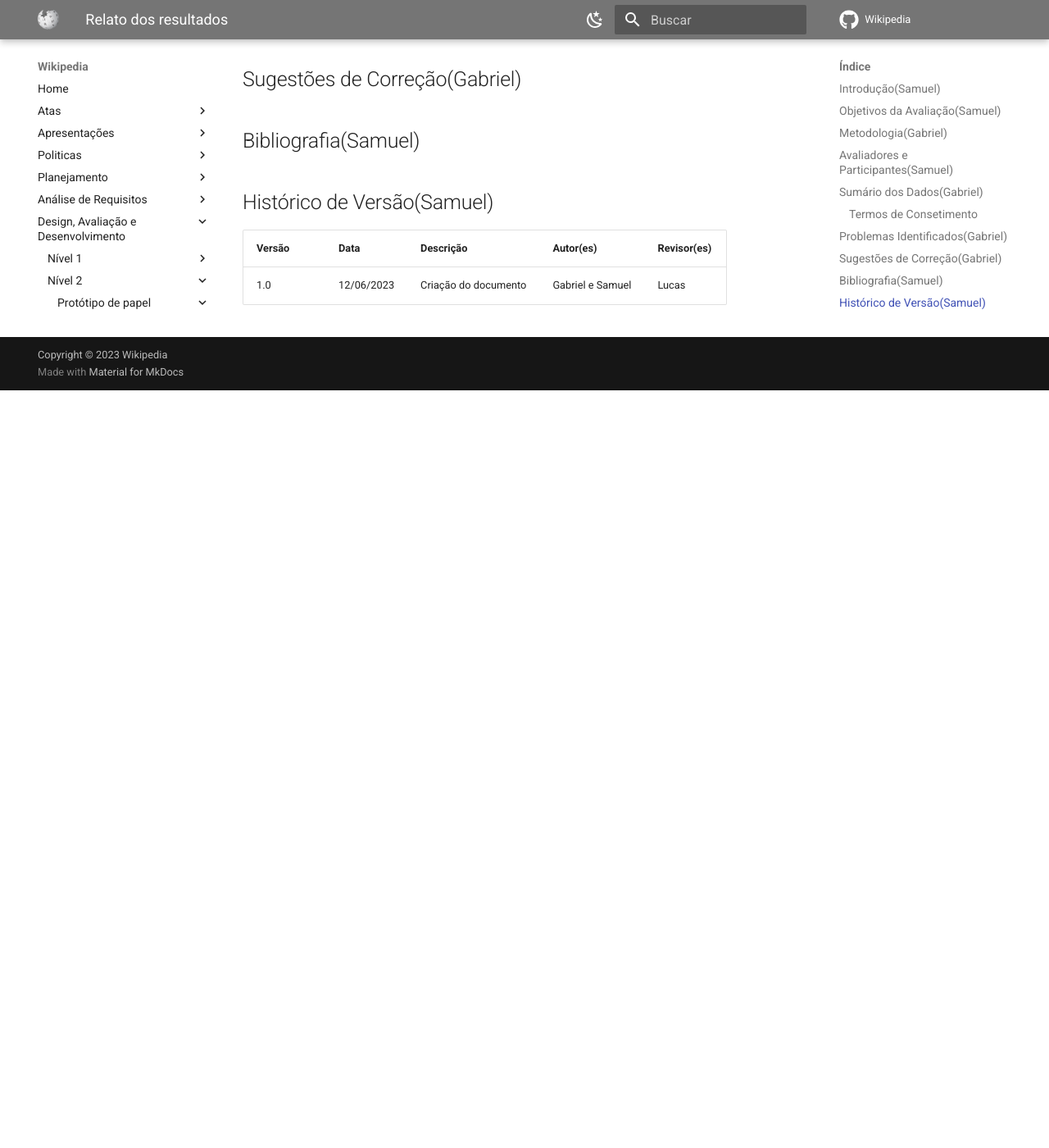
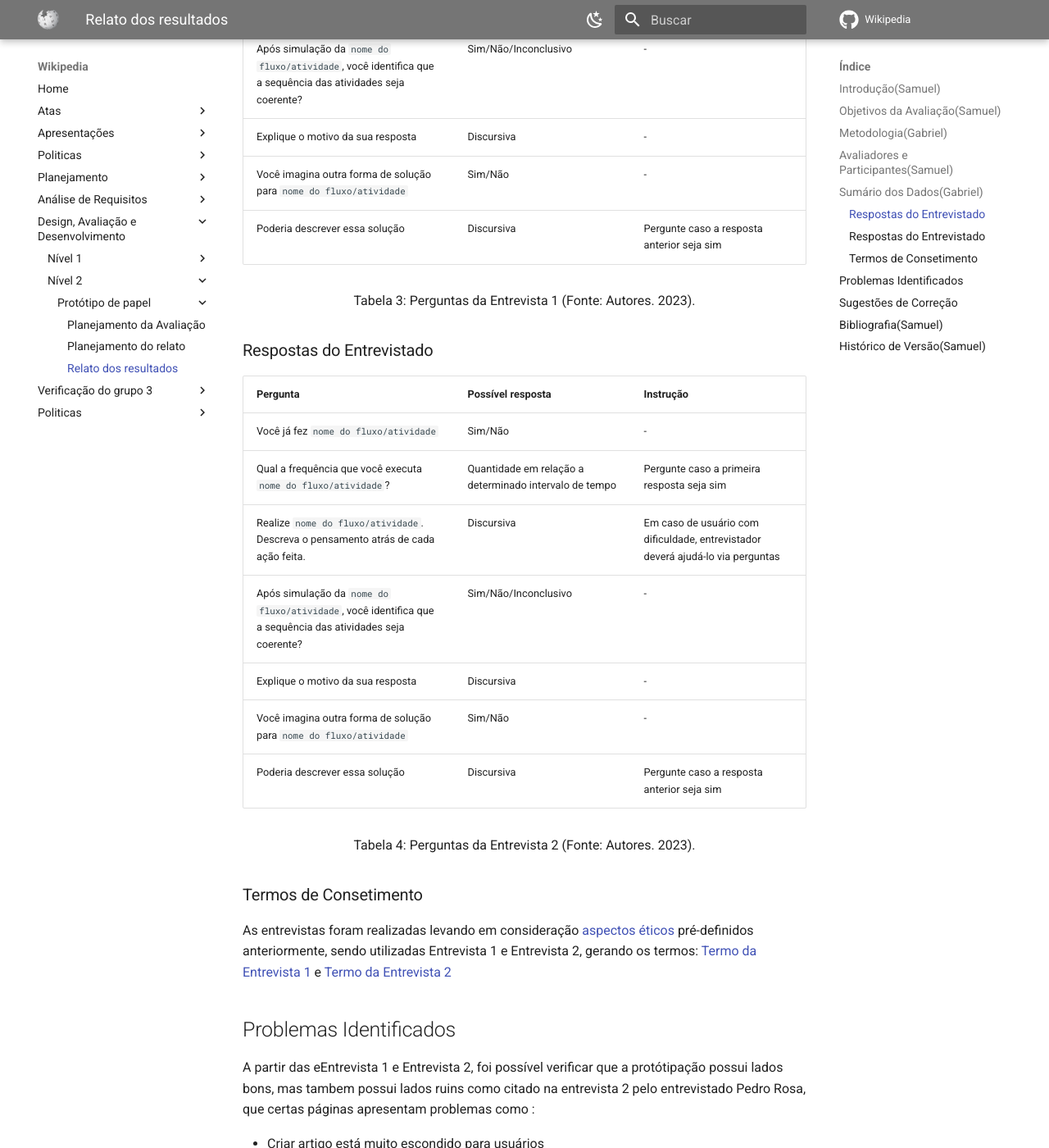
Before and after one commit to Interacao-Humano-Computador/2023.1-Wikipedia, an MkDocs documentation site: the page built from docs/design-avaliacao-desenvolvimento/nivel2/prototipoDePapel/relatoDosResultados.md, in a window 1280 px wide and 1400 px high, scrolled down 1770 px. Shown: the whole window at 82% size. Built offline with MkDocs 1.6.1 and Material for MkDocs 9.7.7, drawn with Linux system fonts in a browser that asks for light colours; comment, search, counter and statistics services are not loaded; before the commit the page ends 2246 px from its top, so only the background shows below that; some of the changed text lies outside the part shown.

Commit message:
Adicionando seções
Co-authored-by: SamuelGSouza <samuelgomes318@gmail.com>

```diff
--- a/docs/design-avaliacao-desenvolvimento/nivel2/prototipoDePapel/relatoDosResultados.md
+++ b/docs/design-avaliacao-desenvolvimento/nivel2/prototipoDePapel/relatoDosResultados.md
@@ -11,7 +11,7 @@
 <iframe width="560" height="315" src="https://www.youtube.com/embed/RK3PEqVyno0" title="YouTube video player" frameborder="0" allow="accelerometer; autoplay; clipboard-write; encrypted-media; gyroscope; picture-in-picture; web-share" allowfullscreen></iframe>
 
 <div style="text-align: center">
-    <p> Tabela X: Entrevista 1 (Fonte: Ana e Lucas. 2023).</p>
+    <p> Entrevista 1: Entrevista com Henrique (Fonte: Ana e Lucas. 2023).</p>
 </div>
 
 A entrevista 1 realizada com Henrique Pucci, o usuário gostou das atividades e não encontrou dificuldades na realização das atividades propostas, o que gerou poucos ou nenhum comentários sobre problemas encontrados.
@@ -19,19 +19,61 @@
 <iframe width="560" height="315" src="https://www.youtube.com/embed/nE8eoJsJkWs" title="YouTube video player" frameborder="0" allow="accelerometer; autoplay; clipboard-write; encrypted-media; gyroscope; picture-in-picture; web-share" allowfullscreen></iframe>
 
 <div style="text-align: center">
-    <p> Tabela X: Entrevista 2 (Fonte: Chaydson e Pedro. 2023).</p>
+    <p> Entrevista 2: Entrevista com Pedro Rosa (Fonte: Chaydson e Pedro. 2023).</p>
 </div>
 
 A entrevista 2 realizada com Pedro Rosa, apesar de saber as atividades e conseguir realizar o fluxo com certa facilidade, o mesmo apresenta algumas ressalvas quanto há criar artigo e informar erro, os quais essas ressalvas serão melhor desenvolvidas na seção de problemas encontrados.
+
+### Respostas do Entrevistado
+
+
+| Pergunta                                                                                                          | Possível resposta                                       | Instrução                                                                        |
+| ----------------------------------------------------------------------------------------------------------------- | -------------------------------------------------------- | ---------------------------------------------------------------------------------- |
+| Você já fez `nome do fluxo/atividade`                                                                         | Sim/Não                                                 | -                                                                                  |
+| Qual a frequência que você executa `nome do fluxo/atividade`?                                                 | Quantidade em relação a determinado intervalo de tempo | Pergunte caso a primeira resposta seja sim                                         |
+| Realize `nome do fluxo/atividade`. Descreva o pensamento atrás de cada ação feita.                           | Discursiva                                               | Em caso de usuário com dificuldade, entrevistador deverá ajudá-lo via perguntas |
+| Após simulação da `nome do fluxo/atividade`, você identifica que a sequência das atividades seja coerente? | Sim/Não/Inconclusivo                                    | -                                                                                  |
+| Explique o motivo da sua resposta                                                                                 | Discursiva                                               | -                                                                                  |
+| Você imagina outra forma de solução para `nome do fluxo/atividade`                                           | Sim/Não                                                 | -                                                                                  |
+| Poderia descrever essa solução                                                                                  | Discursiva                                               | Pergunte caso a resposta anterior seja sim                                         |
+
+<div style="text-align: center">
+    <p> Tabela 3: Perguntas da Entrevista 1 (Fonte: Autores. 2023).</p>
+</div>
+
+### Respostas do Entrevistado
+
+
+| Pergunta                                                                                                          | Possível resposta                                       | Instrução                                                                        |
+| ----------------------------------------------------------------------------------------------------------------- | -------------------------------------------------------- | ---------------------------------------------------------------------------------- |
+| Você já fez `nome do fluxo/atividade`                                                                         | Sim/Não                                                 | -                                                                                  |
+| Qual a frequência que você executa `nome do fluxo/atividade`?                                                 | Quantidade em relação a determinado intervalo de tempo | Pergunte caso a primeira resposta seja sim                                         |
+| Realize `nome do fluxo/atividade`. Descreva o pensamento atrás de cada ação feita.                           | Discursiva                                               | Em caso de usuário com dificuldade, entrevistador deverá ajudá-lo via perguntas |
+| Após simulação da `nome do fluxo/atividade`, você identifica que a sequência das atividades seja coerente? | Sim/Não/Inconclusivo                                    | -                                                                                  |
+| Explique o motivo da sua resposta                                                                                 | Discursiva                                               | -                                                                                  |
+| Você imagina outra forma de solução para `nome do fluxo/atividade`                                           | Sim/Não                                                 | -                                                                                  |
+| Poderia descrever essa solução                                                                                  | Discursiva                                               | Pergunte caso a resposta anterior seja sim                                         |
+
+<div style="text-align: center">
+    <p> Tabela 4: Perguntas da Entrevista 2 (Fonte: Autores. 2023).</p>
+</div>
+
 
 ### Termos de Consetimento
 
 As entrevistas foram realizadas levando em consideração [aspectos éticos](../../../analise-de-requisitos/aspectosEticos.md) pré-definidos anteriormente, sendo utilizadas Entrevista 1 e Entrevista 2, gerando os termos: [Termo da Entrevista 1](../../../pdfs/entrevistaHenriquePrototipoPapel.pdf) e [Termo da Entrevista 2](../../../pdfs/termoEntrevistaPedroRosa.pdf)
 
-## Problemas Identificados(Gabriel)
+## Problemas Identificados
 
-A partir das eEntrevista 1 e Entrevista 2, foi possível verificar que a protótipação possui lados bons, mas tambem possui lados ruins como citado na entrevista 2 pelo entrevistado Pedro Rosa, que apresentava
-## Sugestões de Correção(Gabriel)
+A partir das eEntrevista 1 e Entrevista 2, foi possível verificar que a protótipação possui lados bons, mas tambem possui lados ruins como citado na entrevista 2 pelo entrevistado Pedro Rosa, que certas páginas apresentam problemas como :
+
+- Criar artigo está muito escondido para usuários
+- O botão de identificar erro, está mais semelhante a um de denúncia de página
+- Fluxos poderiam está mais expostos quanto a quantidade de clicar de botões, diminuindo alguns tópicos como criar artigo
+
+## Sugestões de Correção
+
+Como sugestão para correção dos problemas identificados, o grupo propôe que se adicione mais tarefas que não identificadas, ou que parecem ser um novo fluxo ou tarefa, além de modificar ícones e localizações de botões nas páginas, como mudar a localização do botão da criação de artigo e modificaçaõ de aspectos referentes ao para onde o site deveria levar quando a página chegar em certo ponto. Quanto a questão de ícones, a proposta seria modificar para figuras mais coerentes com a realidade, para tal ícones que não forem possível de se interpretar serão mudados para textos.
 
 ## Bibliografia(Samuel)
 
```
